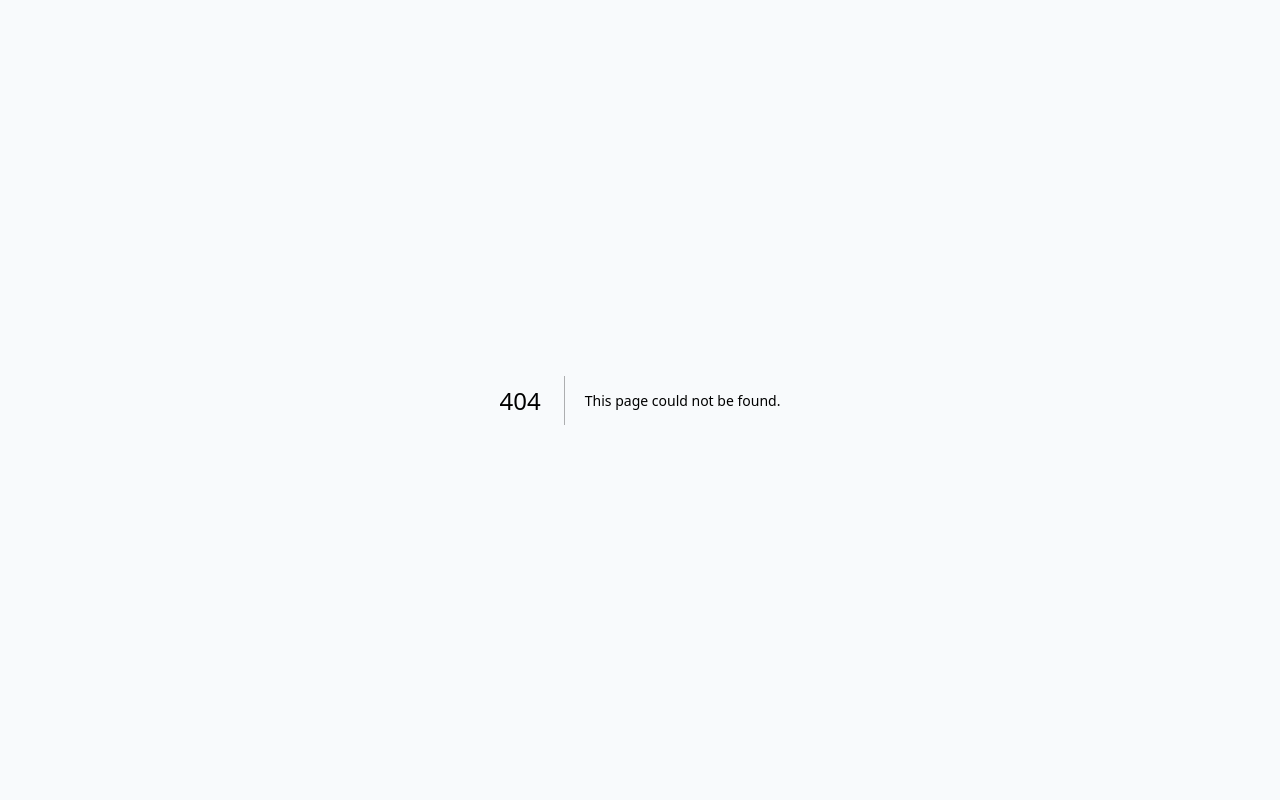
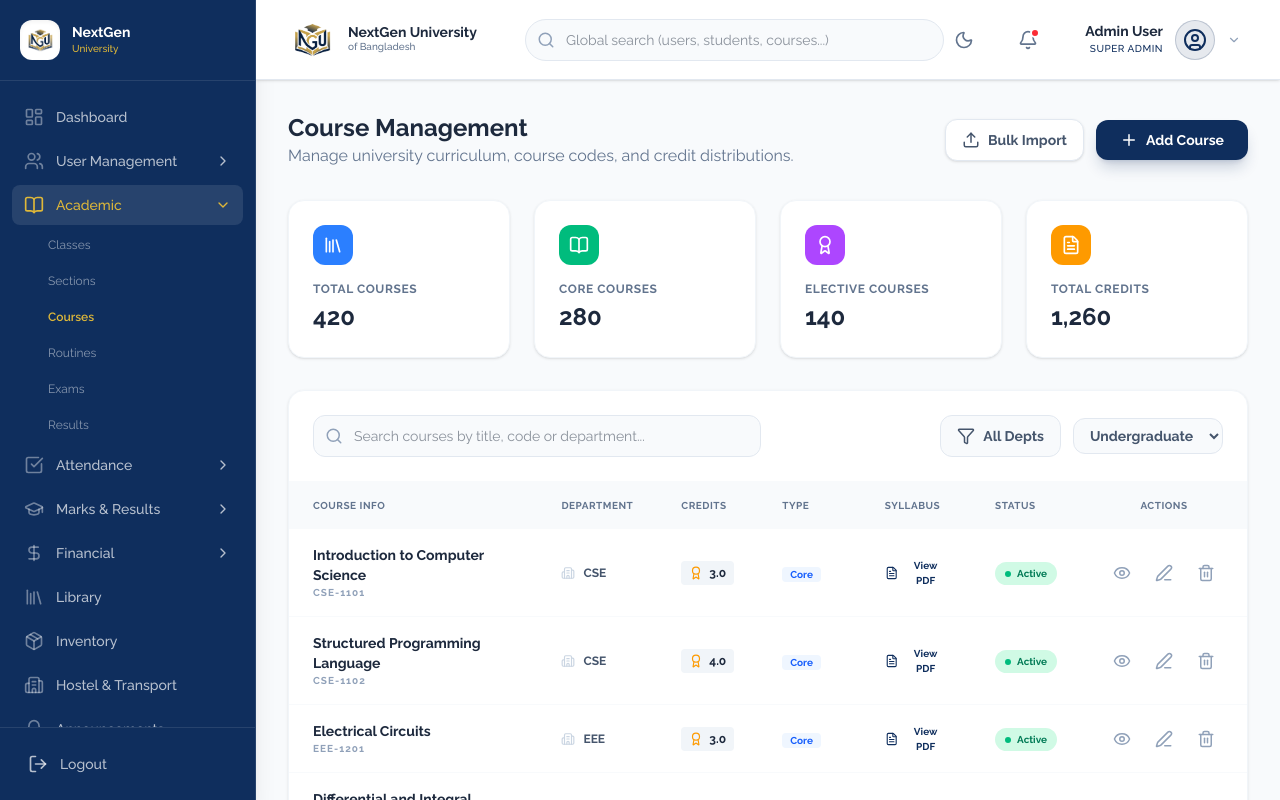
Before and after one commit to amdadislam01/smart-university-managment-system, a Next.js app: page /admin/academic/courses in a window 1280 px wide. Before the commit this address had no page. Built offline with nearby package versions, Linux system fonts and the light colour scheme.

Commit message:
CREATE app/admin/academic/courses/page.tsx: courses management page

```diff
--- /dev/null
+++ b/app/admin/academic/courses/page.tsx
@@ -0,0 +1,191 @@
+"use client";
+
+import React from "react";
+import {
+  Book,
+  Plus,
+  Search,
+  Building2,
+  Award,
+  FileText,
+  Filter,
+  MoreVertical,
+  Edit3,
+  Trash2,
+  Eye,
+  GraduationCap,
+  Download,
+  Upload,
+  BookOpen,
+  Library
+} from "lucide-react";
+import { motion } from "framer-motion";
+
+const courses = [
+  { id: "CSE-1101", title: "Introduction to Computer Science", dept: "CSE", credits: 3.0, type: "Core", status: "Active" },
+  { id: "CSE-1102", title: "Structured Programming Language", dept: "CSE", credits: 4.0, type: "Core", status: "Active" },
+  { id: "EEE-1201", title: "Electrical Circuits", dept: "EEE", credits: 3.0, type: "Core", status: "Active" },
+  { id: "MAT-1105", title: "Differential and Integral Calculus", dept: "Science", credits: 3.0, type: "General", status: "Active" },
+  { id: "CSE-4105", title: "Artificial Intelligence", dept: "CSE", credits: 3.0, type: "Elective", status: "Active" },
+  { id: "BBA-2101", title: "Principles of Accounting", dept: "BBA", credits: 3.0, type: "Core", status: "Active" },
+];
+
+const stats = [
+  { label: "Total Courses", value: "420", icon: Library, color: "bg-blue-500" },
+  { label: "Core Courses", value: "280", icon: BookOpen, color: "bg-emerald-500" },
+  { label: "Elective Courses", value: "140", icon: Award, color: "bg-purple-500" },
+  { label: "Total Credits", value: "1,260", icon: FileText, color: "bg-amber-500" },
+];
+
+export default function CourseManagement() {
+  return (
+    <div className="space-y-8 pb-12">
+      {/* Page Header */}
+      <div className="flex flex-col md:flex-row md:items-center justify-between gap-4">
+        <div>
+          <h1 className="text-2xl font-bold text-slate-800">Course Management</h1>
+          <p className="text-slate-500">Manage university curriculum, course codes, and credit distributions.</p>
+        </div>
+        <div className="flex items-center gap-3">
+          <button className="flex items-center gap-2 px-4 py-2.5 bg-white border border-slate-200 rounded-xl text-sm font-bold text-slate-600 hover:bg-slate-50 transition-all cursor-pointer shadow-sm">
+            <Upload size={18} />
+            Bulk Import
+          </button>
+          <button className="flex items-center gap-2 px-6 py-2.5 bg-primary text-white rounded-xl text-sm font-bold hover:bg-primary/90 transition-all shadow-lg shadow-primary/20 cursor-pointer">
+            <Plus size={18} />
+            Add Course
+          </button>
+        </div>
+      </div>
+
+      {/* Stats Summary */}
+      <div className="grid grid-cols-1 sm:grid-cols-2 lg:grid-cols-4 gap-6">
+        {stats.map((stat, i) => (
+          <motion.div
+            key={i}
+            initial={{ opacity: 0, y: 10 }}
+            animate={{ opacity: 1, y: 0 }}
+            transition={{ delay: i * 0.1 }}
+            className="bg-white p-6 rounded-2xl border border-slate-100 shadow-sm"
+          >
+            <div className={`${stat.color} w-10 h-10 rounded-xl flex items-center justify-center text-white mb-4 shadow-lg shadow-current/10`}>
+              <stat.icon size={20} />
+            </div>
+            <p className="text-xs font-bold text-slate-500 uppercase tracking-wider">{stat.label}</p>
+            <p className="text-2xl font-bold text-slate-800 mt-1">{stat.value}</p>
+          </motion.div>
+        ))}
+      </div>
+
+      <div className="bg-white rounded-2xl border border-slate-100 shadow-sm overflow-hidden">
+        {/* Table Filters */}
+        <div className="p-6 border-b border-slate-50 flex flex-col md:flex-row md:items-center justify-between gap-4">
+          <div className="relative w-full max-w-md">
+            <Search className="absolute left-3 top-1/2 -translate-y-1/2 text-slate-400" size={18} />
+            <input
+              type="text"
+              placeholder="Search courses by title, code or department..."
+              className="w-full pl-10 pr-4 py-2.5 bg-slate-50 border border-slate-200 rounded-xl text-sm focus:ring-2 focus:ring-primary/20 outline-none"
+            />
+          </div>
+          <div className="flex items-center gap-3">
+             <button className="flex items-center gap-2 px-4 py-2.5 bg-slate-50 border border-slate-200 rounded-xl text-sm font-bold text-slate-600 hover:text-primary transition-all cursor-pointer">
+              <Filter size={18} />
+              All Depts
+            </button>
+            <select className="px-3 py-2 bg-slate-50 border border-slate-200 rounded-xl text-sm outline-none font-bold text-slate-600">
+              <option>Undergraduate</option>
+              <option>Graduate</option>
+              <option>Post-Graduate</option>
+            </select>
+          </div>
+        </div>
+
+        {/* Courses Table */}
+        <div className="overflow-x-auto">
+          <table className="w-full text-left">
+            <thead className="bg-slate-50 text-[10px] uppercase tracking-wider text-slate-500 font-bold">
+              <tr>
+                <th className="px-6 py-4">Course Info</th>
+                <th className="px-6 py-4">Department</th>
+                <th className="px-6 py-4">Credits</th>
+                <th className="px-6 py-4">Type</th>
+                <th className="px-6 py-4">Syllabus</th>
+                <th className="px-6 py-4">Status</th>
+                <th className="px-6 py-4 text-center">Actions</th>
+              </tr>
+            </thead>
+            <tbody className="divide-y divide-slate-50">
+              {courses.map((course, i) => (
+                <motion.tr
+                  key={course.id}
+                  initial={{ opacity: 0, x: -10 }}
+                  animate={{ opacity: 1, x: 0 }}
+                  transition={{ delay: i * 0.05 }}
+                  className="hover:bg-slate-50/50 transition-colors group"
+                >
+                  <td className="px-6 py-4">
+                    <div className="flex flex-col">
+                      <span className="text-sm font-bold text-slate-800 group-hover:text-primary transition-colors">{course.title}</span>
+                      <span className="text-[10px] text-slate-400 font-bold tracking-widest">{course.id}</span>
+                    </div>
+                  </td>
+                  <td className="px-6 py-4">
+                    <div className="flex items-center gap-2 text-xs font-bold text-slate-600">
+                      <Building2 size={14} className="text-slate-300" />
+                      {course.dept}
+                    </div>
+                  </td>
+                  <td className="px-6 py-4">
+                    <div className="flex items-center gap-1.5 text-xs font-bold text-slate-800 bg-slate-100 w-fit px-2 py-1 rounded">
+                      <Award size={14} className="text-amber-500" />
+                      {course.credits.toFixed(1)}
+                    </div>
+                  </td>
+                  <td className="px-6 py-4">
+                    <span className={`text-[10px] font-bold px-2 py-0.5 rounded ${
+                      course.type === 'Core' ? 'bg-blue-50 text-blue-600' :
+                      course.type === 'Elective' ? 'bg-purple-50 text-purple-600' : 'bg-slate-50 text-slate-600'
+                    }`}>
+                      {course.type}
+                    </span>
+                  </td>
+                  <td className="px-6 py-4">
+                    <button className="flex items-center gap-1.5 text-[10px] font-bold text-primary hover:underline cursor-pointer">
+                      <FileText size={14} />
+                      View PDF
+                    </button>
+                  </td>
+                  <td className="px-6 py-4">
+                    <span className="inline-flex items-center gap-1.5 px-2.5 py-1 rounded-full text-[10px] font-bold bg-emerald-100 text-emerald-700">
+                      <div className="w-1.5 h-1.5 rounded-full bg-emerald-500" />
+                      {course.status}
+                    </span>
+                  </td>
+                  <td className="px-6 py-4">
+                    <div className="flex items-center justify-center gap-2">
+                      <button className="p-2 text-slate-400 hover:text-primary transition-all cursor-pointer" title="Preview Course"><Eye size={18} /></button>
+                      <button className="p-2 text-slate-400 hover:text-amber-600 transition-all cursor-pointer" title="Edit Course"><Edit3 size={18} /></button>
+                      <button className="p-2 text-slate-400 hover:text-red-600 transition-all cursor-pointer" title="Delete Course"><Trash2 size={18} /></button>
+                    </div>
+                  </td>
+                </motion.tr>
+              ))}
+            </tbody>
+          </table>
+        </div>
+
+        {/* Footer Info */}
+        <div className="p-6 bg-slate-50 border-t border-slate-100 flex items-center justify-between">
+          <p className="text-xs text-slate-500 font-medium tracking-wide">Showing 6 courses of 420 items in catalog</p>
+          <div className="flex items-center gap-4">
+            <button className="text-xs text-primary font-bold hover:underline flex items-center gap-1 cursor-pointer">
+              Download Catalog (CSV)
+              <Download size={14} />
+            </button>
+          </div>
+        </div>
+      </div>
+    </div>
+  );
+}
```
